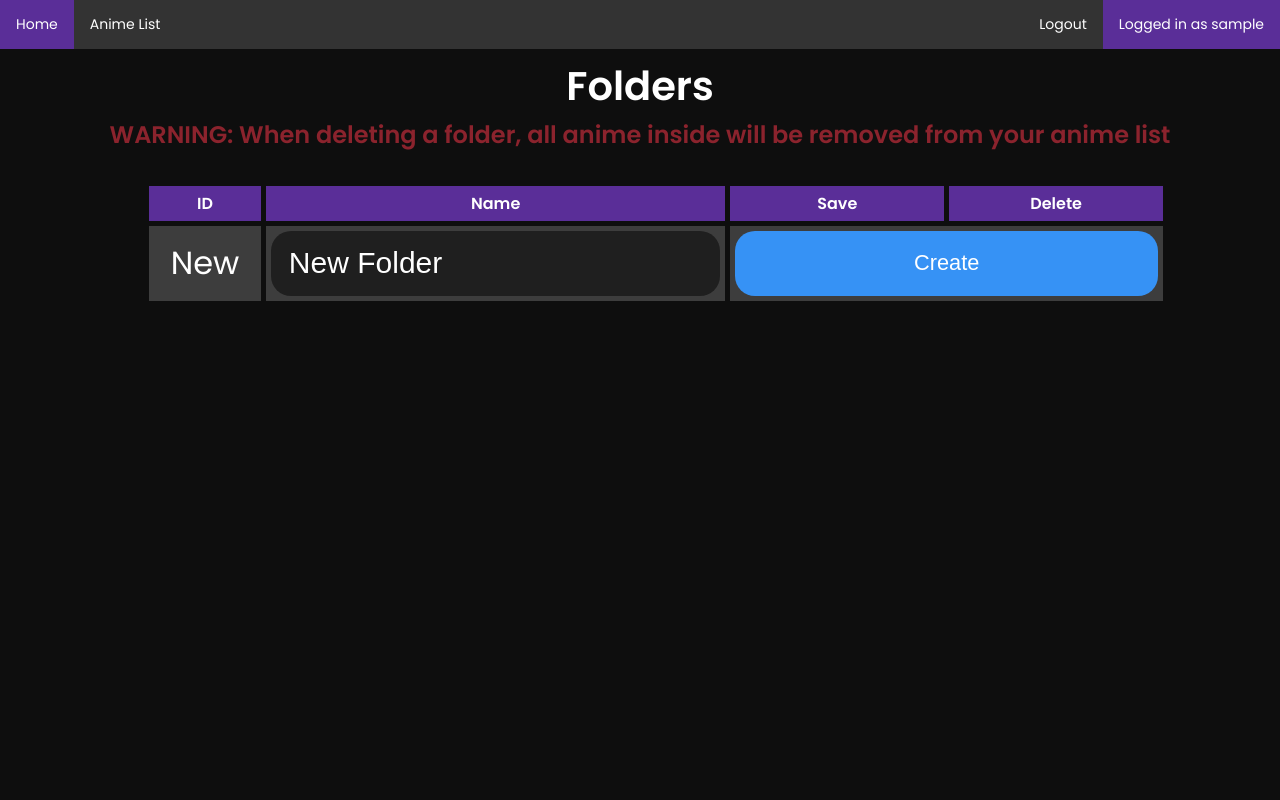
After one commit to TroyAkbulut/AnimeSearchPrime, a Django app: page /animesearch/user/folders/ in a window 1280 px wide. The commit adds this page. Run offline with Django 5.2, Linux system fonts and the light colour scheme; the visitor is signed in with stand-in values (Sample User, id 1); data that the repository does not hold is empty.

Commit message:
Implemented page for managing custom user folders

```diff
--- /dev/null
+++ b/AnimeSearch/Services/AnimeListService.py
@@ -0,0 +1,38 @@
+from ..models import AnimeListEntry, Folder, User
+from django.db import transaction
+
+class AnimeListService:
+    def FindAnimeForUserByID(self, malID: int, userID: int|None) -> tuple[bool, AnimeListEntry|None]:
+        animeListEntry = AnimeListEntry.objects.filter(malID=malID, user=userID)
+        if animeListEntry:
+            return True, animeListEntry[0]
+
+        return False, None
+
+    def GetFoldersForUser(self, userID: int|None) -> list[Folder]:
+        folders = Folder.objects.filter(user=userID)
+        folders = list(folders)
+        return folders
+
+    def CreateFolder(self, userID: int|None, folderName: str):
+        user = User.objects.get(pk=userID)
+        folder = Folder.objects.create(user=user, folderName=folderName)
+        folder.save()
+
+    def DeleteFolder(self, folderID: int):
+        folders = list(Folder.objects.filter(pk=folderID))
+        if not folders:
+            return
+        folder = folders[0]
+
+        animeInFolder = AnimeListEntry.objects.filter(folder=folder)
+        with transaction.atomic():
+            for entry in animeInFolder:
+                entry.delete()
+
+        folders[0].delete()
+
+    def RenameFolder(self, folderID: int, folderName: str):
+        folder = Folder.objects.get(pk=folderID)
+        folder.folderName = folderName
+        folder.save()
--- a/AnimeSearch/UnmanagedModels/AnimeFolder.py
+++ b/AnimeSearch/UnmanagedModels/AnimeFolder.py
@@ -2,4 +2,4 @@ from .AnimeEntry import AnimeEntry
 
 class AnimeFolder:
     folderName: str
-    animeEntries: list[AnimeEntry]
+    animeDetails: list[AnimeEntry]
--- a/AnimeSearch/models.py
+++ b/AnimeSearch/models.py
@@ -4,6 +4,7 @@ from django.contrib.auth.models import User
 class Folder(models.Model):
     folderID = models.AutoField(db_column='FolderID', primary_key=True)
     folderName = models.CharField(db_column='FolderName', max_length=255, blank=False, null=False)
+    user = models.ForeignKey(User, models.PROTECT, db_column='User', blank=False, null=False)
 
     class Meta:
         db_table = "Folder"
--- /dev/null
+++ b/AnimeSearch/static/manageFolders_styles.css
@@ -0,0 +1,119 @@
+h1 {
+    text-align: center;
+    font-size: 5vmin;
+    color: white;
+}
+
+h2 {
+    text-align: center;
+    font-size: 3vmin;
+    color: #8b232d;
+}
+
+.folder_table {
+    display: flex;
+    overflow: auto;
+    width: 100%;
+    justify-content: center;
+    padding: 2vmin;
+}
+
+.folder_table table {
+    border: 5px solid #1c1c1c;
+    width: 80%;
+    table-layout: fixed;
+    border-collapse: collapse;
+    border-spacing: 1px;
+    text-align: center;
+}
+
+.folder_table caption {
+    caption-side: top;
+    text-align: left;
+}
+
+.folder_table tbody {
+    font-size: 200%;
+}
+
+.folder_table th {
+    border: 5px solid #0e0e0e;
+    background-color: #5a2e98;
+    color: #ffffff;
+    padding: 5px;
+}
+
+.folder_table td {
+    border: 5px solid #0e0e0e;
+    padding: 5px;
+    height: 10vmin;
+    color: #ffffff;
+    background-color: #3d3d3d;
+}
+
+.folder-input {
+    height: 100%;
+    width: 100%;
+    border-radius: 20px;
+    background: #1f1f1f;
+    font-size: 30px;
+    color: #fff;
+    padding: 0 4%;
+    border: none;
+    outline: none;
+}
+
+.btn-container {
+    display: flex;
+    height: 100%;
+    justify-content: center;
+}
+
+.btn-action {
+    width: 100%;
+    height: 100%;
+    align-self: center;
+    color: white;
+    font-size: 1.7vmax;
+    border-radius: 20px;
+    border: none;
+    outline: none;
+    transition: 0.2s;
+}
+
+.btn-action:hover {
+    filter: brightness(70%);
+    cursor: pointer;
+}
+
+.btn-action.create {
+    background-color: #3692f5;
+}
+
+.btn-action.edit {
+    background-color: #007bff;
+}
+
+.btn-action.delete {
+    background-color: #dc3545;
+}
+
+.btn-action.confirm {
+    background-color: #dc3545;
+    width: 20%;
+    border-radius: 20px 0 0 20px;
+    display: none;
+
+    background-image: url("images/delete.png");
+    background-size: 50px;
+    background-repeat: no-repeat;
+    background-position: center;
+}
+
+.btn-action.cancel {
+    background-color: #b1b1b1;
+    color:black;
+    width: 80%;
+    border-radius: 0 20px 20px 0;
+    display: none;
+}
--- a/AnimeSearch/static/style.css
+++ b/AnimeSearch/static/style.css
@@ -163,7 +163,7 @@
 
 .dropdown-content {
     display: none;
-    width: 350%;
+    width: 400%;
     transform: translate(-70%);
     position: absolute;
     background-color: #333;
@@ -180,9 +180,21 @@
   display: block;
 }
 
+.dropdown-content div.frame {
+    display: flex;
+    justify-content: center;
+    align-items: center;
+    height: 20px;
+    float: right;
+}
+
 .dropdown-content img {
     float: right;
     height: 25px;
+}
+
+.dropdown-content img.checkmark {
+    height: 30px;
 }
 
 .dropdown a:hover {background-color: #5a2e98;}
--- /dev/null
+++ b/AnimeSearch/templates/manageFolders.html
@@ -0,0 +1,92 @@
+{% load static %}
+<html lang="en">
+    <head>
+        <link rel="stylesheet" href="{% static '9anime.css' %}?v=1.3">
+        <link rel="stylesheet" href="{% static 'style.css' %}?v=1.6">
+        <link rel="stylesheet" href="{% static 'manageFolders_styles.css' %}?v=1.2">
+        <meta charset="UTF-8">
+        <title>Login</title>
+    </head>
+
+    <body>
+        {% include 'navbar.html' %}
+
+        <h1>Folders</h1>
+        <h2>WARNING: When deleting a folder, all anime inside will be removed from your anime list</h2>
+
+        <div class="folder_table" role="region" tabindex="0">
+            <table>
+                <thead>
+                    <tr>
+                        <th style="width: 10%;">ID</th>
+                        <th>Name</th>
+                        <th style="width: 20%;">Save</th>
+                        <th style="width: 20%;">Delete</th>
+                    </tr>
+                </thead>
+                <tbody>
+                    <form method="post">
+                    {% csrf_token %}
+                        <tr>
+                            <td>New</td>
+                            <td>
+                                <input class="folder-input" name="folderName" type="text" value="New Folder" pattern=".*\S+.*" required>
+                            </td>
+                            <td colspan="2">
+                                <input class="btn-action create" type="submit" value="Create" formaction="{% url "createFolder" %}">
+                            </td>
+                        </tr>
+                    </form>
+                    {% for folder in folders %}
+                            <tr>
+                                <td>{{ folder.pk }}</td>
+                                <form method="post" action="{% url "editFolder" %}">
+                                {% csrf_token %}
+                                    <td>
+                                        <input class="folder-input" name="folderName" type="text" value="{{ folder.folderName }}" pattern=".*\S+.*" required>
+                                        <input name="folderID" type="hidden" value={{ folder.pk }}>
+                                    </td>
+                                    <td>
+                                        <input class="btn-action edit" type="submit" value="Save">
+                                    </td>
+                                </form>
+                                <form method="post" action="{% url "deleteFolder" %}">
+                                {% csrf_token %}
+                                    <td>
+                                        <div class="btn-container">
+                                            <button id="btnDelete{{folder.pk}}" class="btn-action delete" type="button" onclick="ShowConfirmation({{folder.pk}});">Delete</button>
+                                            <input id="btnConfirm{{folder.pk}}" class="btn-action confirm" type="submit" value="" novalidate>
+                                            <button id="btnCancel{{folder.pk}}" class="btn-action cancel" type="button" onclick="HideConfirmation({{folder.pk}});">Cancel</button>
+                                            <input name="folderID" type="hidden" value={{ folder.pk }}>
+                                        </div>
+                                    </td>
+                                </form>
+                            </tr>
+                    {% endfor %}
+                </tbody>
+            </table>
+        </div>
+    </body>
+
+    <script>
+        function ShowConfirmation(btnID) {
+            btnDelete = document.getElementById("btnDelete"+btnID);
+            btnConfirm = document.getElementById("btnConfirm"+btnID);
+            btnCancel = document.getElementById("btnCancel"+btnID);
+
+            btnDelete.style.display = "none";
+            btnConfirm.style.display = "inline";
+            btnCancel.style.display = "inline";
+        }
+
+        function HideConfirmation(btnID) {
+            btnDelete = document.getElementById("btnDelete"+btnID);
+            btnConfirm = document.getElementById("btnConfirm"+btnID);
+            btnCancel = document.getElementById("btnCancel"+btnID);
+
+            btnDelete.style.display = "inline";
+            btnConfirm.style.display = "none";
+            btnCancel.style.display = "none";
+        }
+    </script>
+</html>
--- a/AnimeSearch/urls.py
+++ b/AnimeSearch/urls.py
@@ -6,7 +6,12 @@ urlpatterns = [
     path("", views.index, name="index"),
     path("search/", views.search, name="search"),
     path("<int:animeID>/", views.detail, name="detail"),
+    path("user/folders/", views.manageFolders, name="manageFolders"),
     path("login/", views.login, name="login"),
+
     path("api/register/", views.register, name="register"),
     path("api/logout/", views.logout, name="logout"),
+    path("api/folders/new", views.createFolder, name="createFolder"),
+    path("api/folders/delete", views.deleteFolder, name="deleteFolder"),
+    path("api/folders/edit", views.editFolder, name="editFolder"),
 ]
--- a/AnimeSearch/views.py
+++ b/AnimeSearch/views.py
@@ -12,12 +12,11 @@ from django.contrib.auth.decorators import login_required
 import logging
 logger = logging.getLogger("logger")
 
-from .UnmanagedModels import AnimeSearchResult
 from .Services.JinkanAPIService import JinkanAPIService
-#from .Services.AnimeListService import AnimeListService
+from .Services.AnimeListService import AnimeListService
 
 jinkanAPIService = JinkanAPIService()
-#animeListService = AnimeListService()
+animeListService = AnimeListService()
 
 def index(request: WSGIRequest):
     animeSearchResults = jinkanAPIService.GetAnimeSearch()
@@ -41,24 +40,58 @@ def search(request: WSGIRequest):
 
     return HttpResponse(template.render(context, request))
 
-def detail(request, animeID):
-    #exists, animeEntry = animeListService.FindAnimeByID(animeID)
+def detail(request: WSGIRequest, animeID: int):
     activeFolder = None
     animeDetail = jinkanAPIService.GetAnimeByID(animeID)
-    #if exists:
-    #    activeFolder = animeEntry.folder
 
+    exists, animeEntry = animeListService.FindAnimeForUserByID(animeID, request.user.pk)
+    if exists and animeEntry is not None:
+        activeFolder = animeEntry.folder
 
-    #folders = animeListService.GetFolderNames()
+    folders = animeListService.GetFoldersForUser(request.user.pk)
+    logger.warning(folders)
 
     template = loader.get_template("detail.html")
     context = {
-        "folderNames": ["Good", "Great", "Masterpiece"], #folders,
+        "folders": folders,
         "activeFolder": activeFolder,
         "animeDetail": animeDetail
     }
 
     return HttpResponse(template.render(context, request))
+
+@login_required(login_url="login/")
+def manageFolders(request: WSGIRequest):
+    folders = animeListService.GetFoldersForUser(request.user.pk)
+
+    context={
+        "folders": folders
+    }
+
+    template = loader.get_template("manageFolders.html")
+    return HttpResponse(template.render(context, request))
+
+@login_required(login_url="login/")
+def createFolder(request: WSGIRequest):
+    folderName = request.POST["folderName"]
+    animeListService.CreateFolder(request.user.pk, folderName)
+
+    return redirect("manageFolders")
+
+@login_required(login_url="login/")
+def deleteFolder(request: WSGIRequest):
+    folderID = int(request.POST["folderID"])
+    animeListService.DeleteFolder(folderID)
+
+    return redirect("manageFolders")
+
+@login_required(login_url="login/")
+def editFolder(request: WSGIRequest):
+    folderID = int(request.POST["folderID"])
+    folderName = request.POST["folderName"]
+    animeListService.RenameFolder(folderID, folderName)
+
+    return redirect("manageFolders")
 
 def login(request: WSGIRequest):
     if request.user.is_authenticated:
```
Also changed, not shown: AnimeSearch/templates/detail.html (+22 -10 lines), AnimeSearch/migrations/0003_folder_user.py (added), AnimeSearch/migrations/0004_alter_folder_user.py (added), AnimeSearch/static/images/add.png (added), AnimeSearch/static/images/delete.png (added), AnimeSearch/static/images/settings.png (added).
